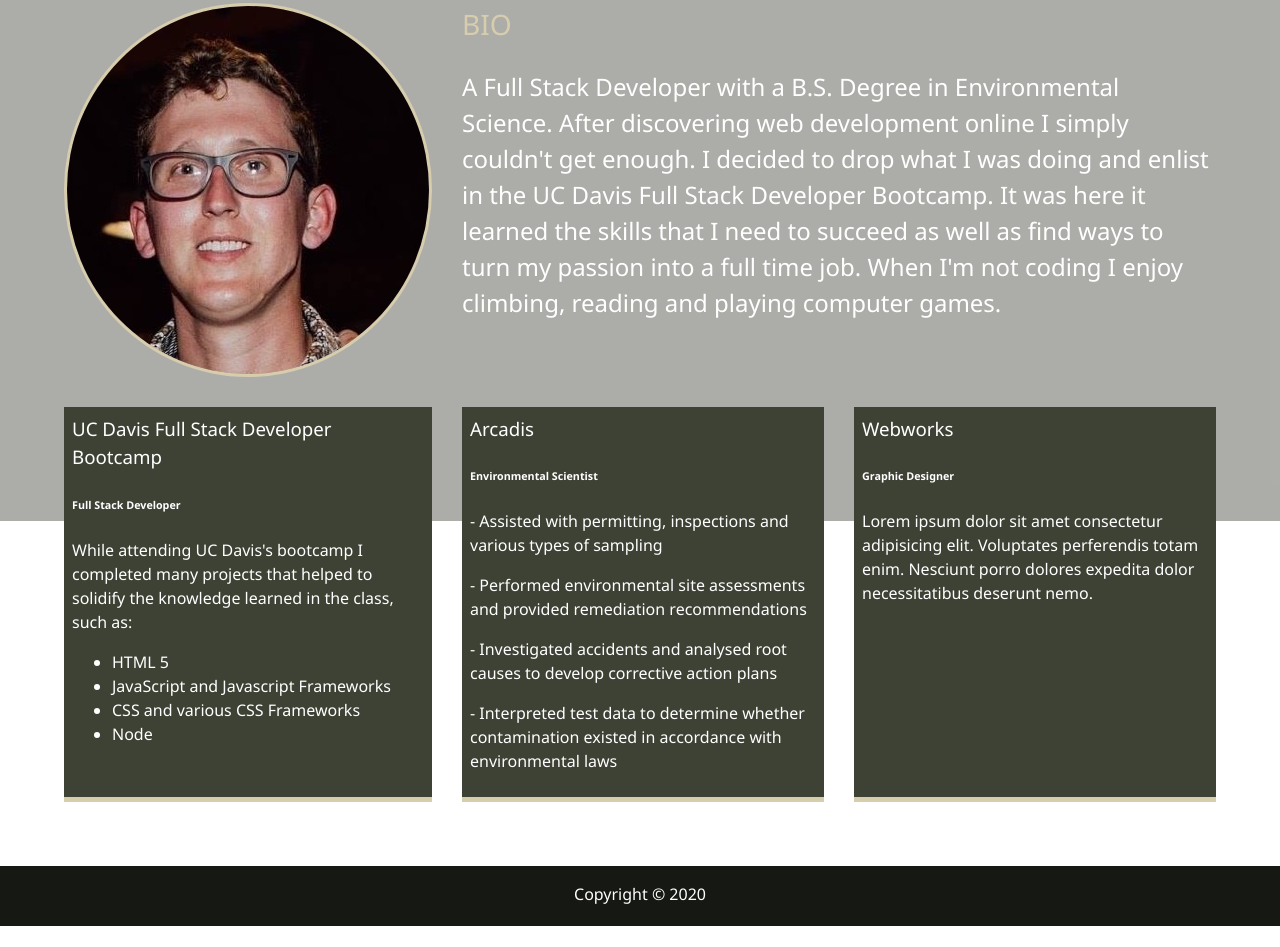
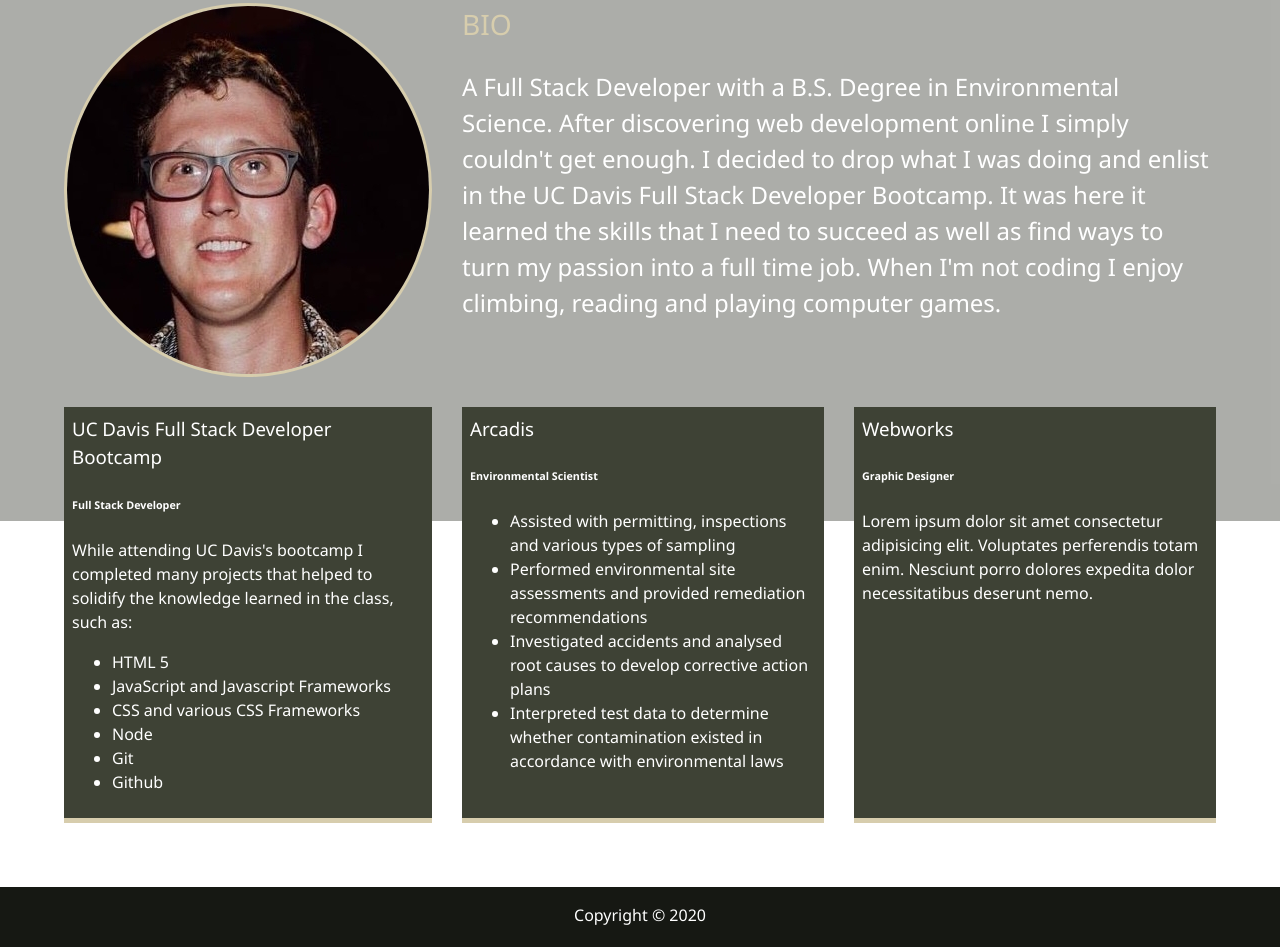
Before and after one commit to nick-hernstedt/ResponsivePortfolio, a website: page about.html in a window 1280 px wide. Shown: the part 279-1226 px from the top of the page. Before the commit the page ends 1205 px from the top, so only its background shows below. Drawn offline with Linux system fonts and the light colour scheme.

Commit message:
changed contact to include linked in, small edits to about me page (li's added)

```diff
--- a/about.html
+++ b/about.html
@@ -82,6 +82,8 @@
               <li>JavaScript and Javascript Frameworks</li>
               <li>CSS and various CSS Frameworks</li>
               <li>Node</li>
+              <li>Git</li>
+              <li>Github</li>
 
             </ul>
           </p>
@@ -90,22 +92,17 @@
         <div class="job job-2">
           <h3>Arcadis</h3>
           <h6>Environmental Scientist</h6>
-          <p>
-            - Assisted with permitting, inspections and various types of
-            sampling
-          </p>
-          <p>
-            - Performed environmental site assessments and provided remediation
-            recommendations
-          </p>
-          <p>
-            - Investigated accidents and analysed root causes to develop
-            corrective action plans
-          </p>
-          <p>
-            - Interpreted test data to determine whether contamination existed
-            in accordance with environmental laws
-          </p>
+          <ul>
+            <li>Assisted with permitting, inspections and various types of
+              sampling</li>
+            <li>Performed environmental site assessments and provided remediation
+              recommendations</li>
+            <li>Investigated accidents and analysed root causes to develop
+              corrective action plans</li>
+            <li>Interpreted test data to determine whether contamination existed
+              in accordance with environmental laws</li>
+          </ul>
+
         </div>
 
         <div class="job job-3">
```
Also changed, not shown: contact.html (+2 -2 lines).
